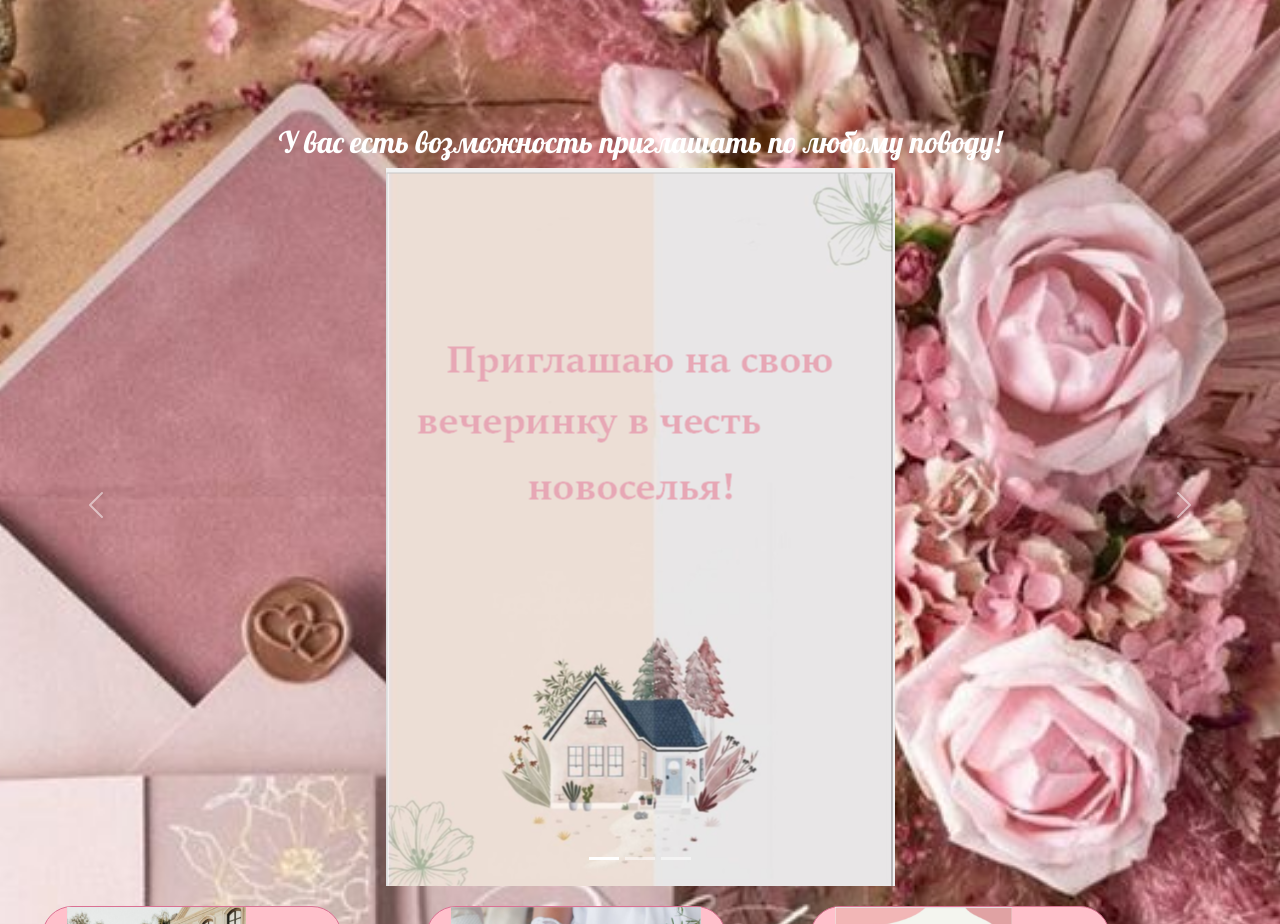
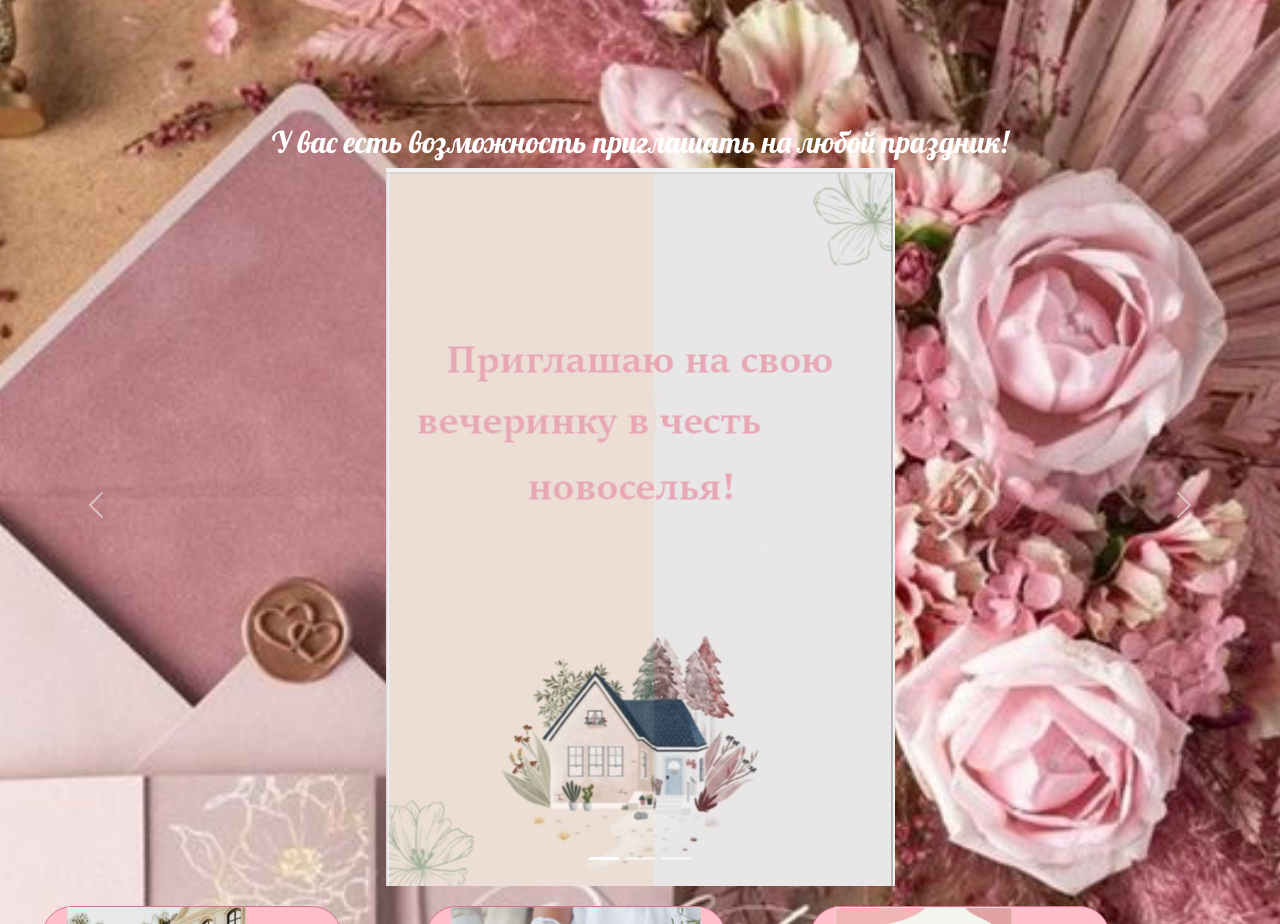
Before and after one commit to Otkritochka/Otkritochka.github.io, a plain HTML site: page index.html in a window 1280 px wide. Shown: the part 1740-2664 px from the top of the page. Drawn offline with nearby package versions, Linux system fonts and the light colour scheme.

Commit message:
Update index.html

```diff
--- a/index.html
+++ b/index.html
@@ -52,7 +52,7 @@
             </div>
             <div class="carousel-inner">
               <div class="carousel-item active">
-                <h5>У вас есть возможность приглашать по любому поводу!</h5>
+                <h5>У вас есть возможность приглашать на любой праздник!</h5>
 
                 <img src="images/новоселье.png" class="d-block w-5" alt="...">
                 <div class="carousel-caption d-none d-md-block">
```
